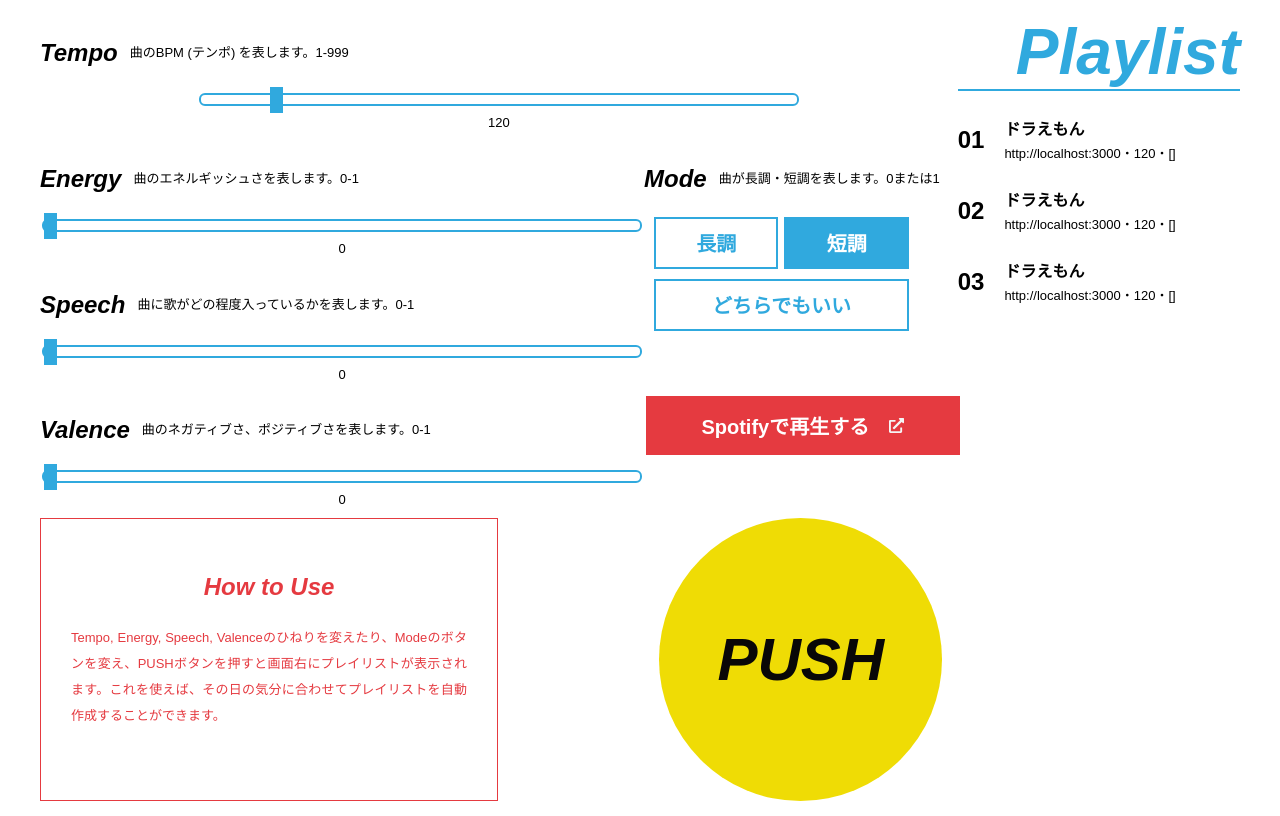
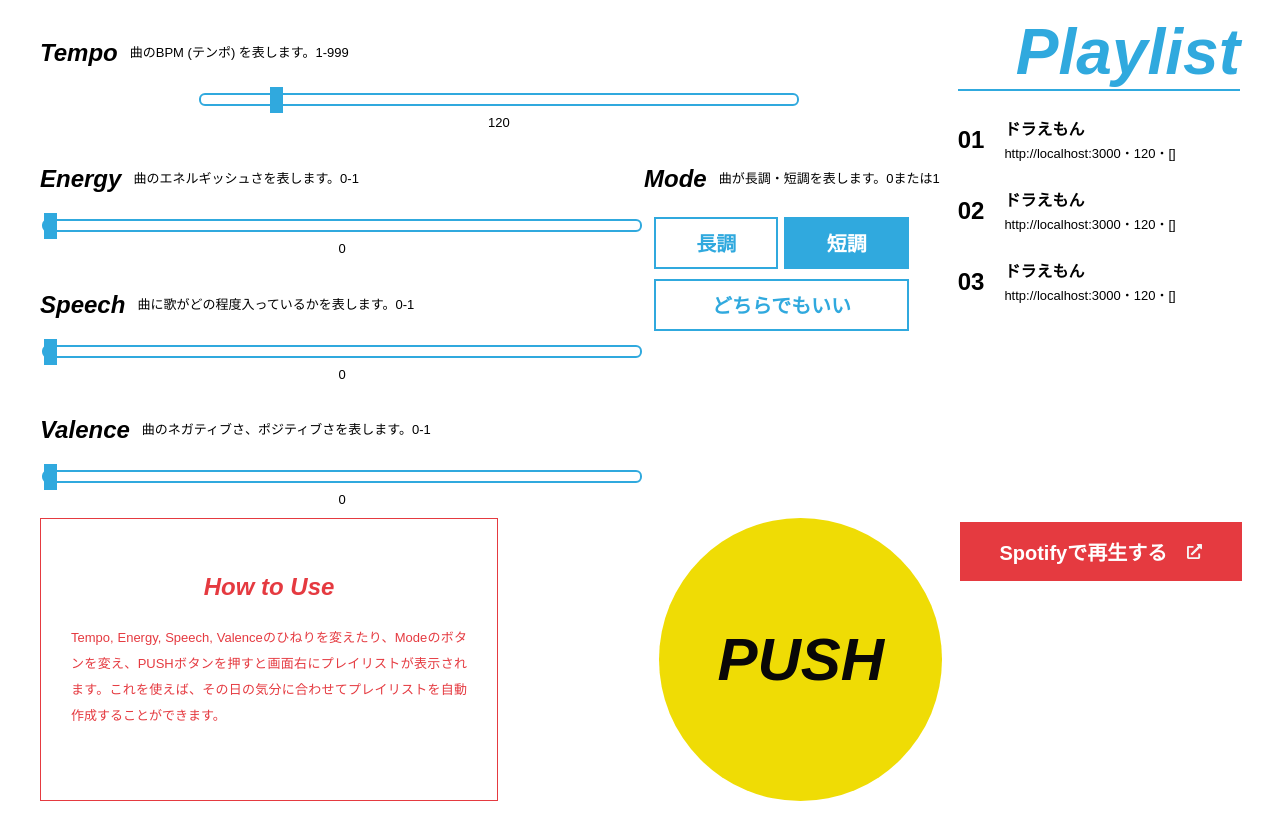
Before and after one commit to ut-code/music-app, a React (Vite) app in the folder frontend/: page / in a window 1280 px wide. Built offline with nearby package versions, Linux system fonts and the light colour scheme; no server answers.

Commit message:
Update App.css

```diff
--- a/frontend/src/App.css
+++ b/frontend/src/App.css
@@ -11,7 +11,7 @@
     "energy mode playlist"
     "speech mode playlist"
     "valence . playlist"
-    "howToUse push playlist";
+    "howToUse push openSpotify";
 
   margin: 0;
   padding: 15px 40px;
@@ -52,6 +52,10 @@
 
 .playlist {
   grid-area: playlist;
+}
+
+.openSpotify {
+  grid-area: openSpotify;
 }
 
 h1 {
```
